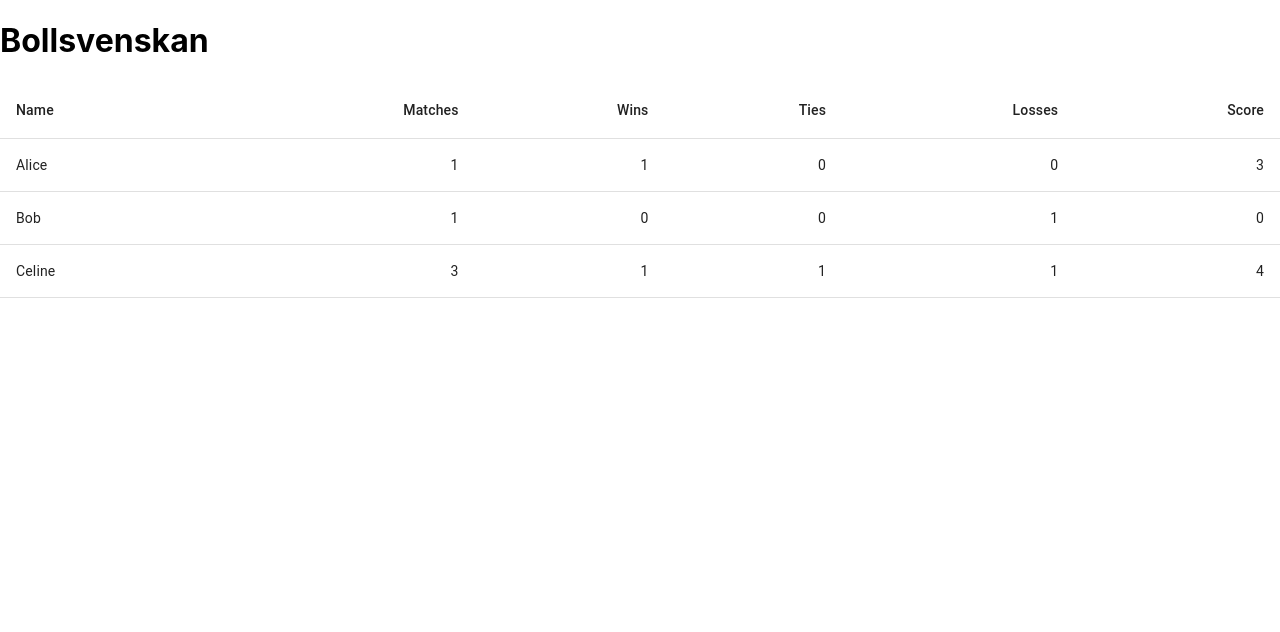
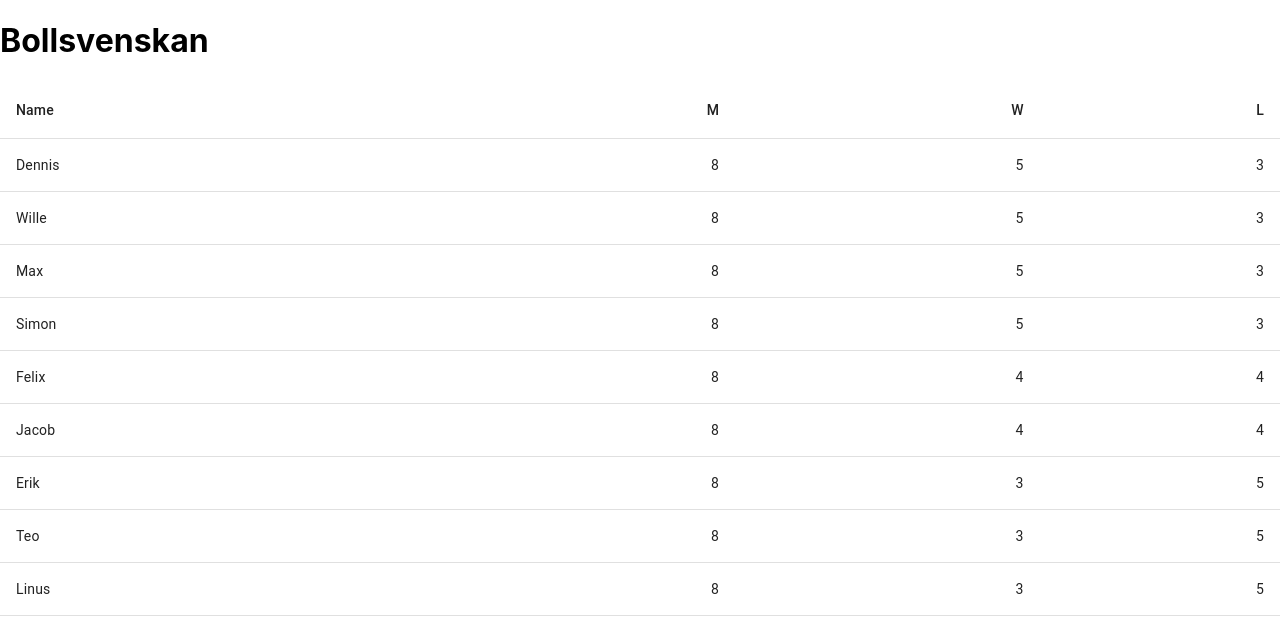
Before and after one commit to jadlers/bollsvenskan, a React (Create React App) app in the folder client/: page / in a window 1280 px wide. Shown: the top 632 px of the page. Built offline with nearby package versions, Linux system fonts and the light colour scheme.

Commit message:
Hard code all data after round 1

```diff
--- a/client/src/components/ScoreBoard.js
+++ b/client/src/components/ScoreBoard.js
@@ -6,21 +6,25 @@ import TableCell from "@material-ui/core/TableCell";
 import TableHead from "@material-ui/core/TableHead";
 import TableRow from "@material-ui/core/TableRow";
 
-const createRowData = (name, matches, wins, ties, losses, score) => {
+const createRowData = (name, matches, wins, losses) => {
   return {
     name,
     matches,
     wins,
-    ties,
     losses,
-    score,
   };
 };
 
 const mockTableData = [
-  createRowData("Alice", 1, 1, 0, 0, 3),
-  createRowData("Bob", 1, 0, 0, 1, 0),
-  createRowData("Celine", 3, 1, 1, 1, 4),
+  createRowData("Dennis", 8, 5, 3),
+  createRowData("Wille", 8, 5, 3),
+  createRowData("Max", 8, 5, 3),
+  createRowData("Simon", 8, 5, 3),
+  createRowData("Felix", 8, 4, 4),
+  createRowData("Jacob", 8, 4, 4),
+  createRowData("Erik", 8, 3, 5),
+  createRowData("Teo", 8, 3, 5),
+  createRowData("Linus", 8, 3, 5),
 ];
 
 const ScoreBoard = () => {
@@ -29,11 +33,15 @@ const ScoreBoard = () => {
       <TableHead>
         <TableRow>
           <TableCell>Name</TableCell>
-          <TableCell align="right">Matches</TableCell>
-          <TableCell align="right">Wins</TableCell>
-          <TableCell align="right">Ties</TableCell>
-          <TableCell align="right">Losses</TableCell>
-          <TableCell align="right">Score</TableCell>
+          <TableCell align="right" size="small">
+            M
+          </TableCell>
+          <TableCell align="right" size="small">
+            W
+          </TableCell>
+          <TableCell align="right" size="small">
+            L
+          </TableCell>
         </TableRow>
       </TableHead>
       <TableBody>
@@ -42,11 +50,15 @@ const ScoreBoard = () => {
             <TableCell component="th" scope="row">
               {row.name}
             </TableCell>
-            <TableCell align="right">{row.matches}</TableCell>
-            <TableCell align="right">{row.wins}</TableCell>
-            <TableCell align="right">{row.ties}</TableCell>
-            <TableCell align="right">{row.losses}</TableCell>
-            <TableCell align="right">{row.score}</TableCell>
+            <TableCell align="right" size="small">
+              {row.matches}
+            </TableCell>
+            <TableCell align="right" size="small">
+              {row.wins}
+            </TableCell>
+            <TableCell align="right" size="small">
+              {row.losses}
+            </TableCell>
           </TableRow>
         ))}
       </TableBody>
```
Also changed, not shown: 1 other file (tests, documents, lock files or other folders).
